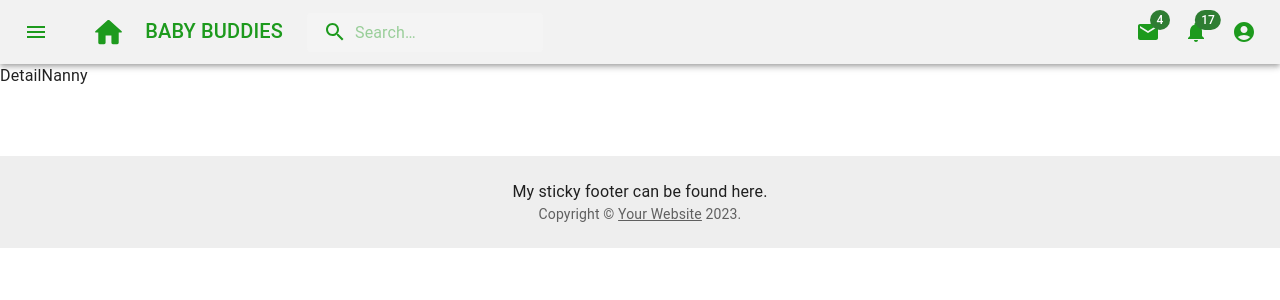
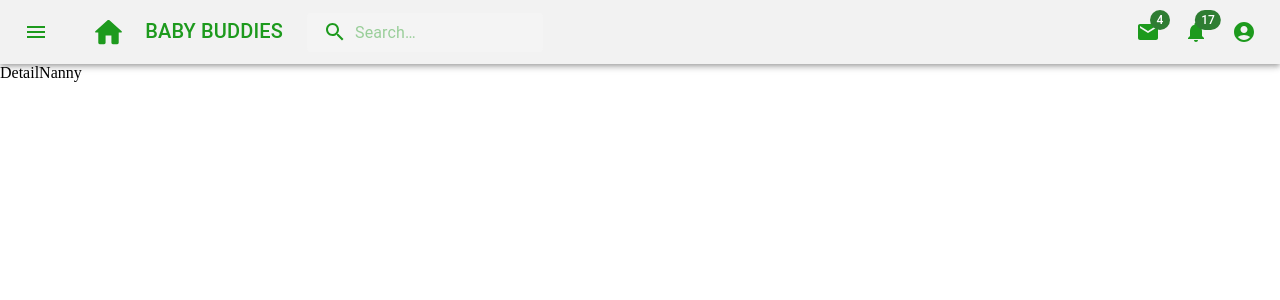
Before and after one commit to hiep464/ItssNihongo1, a React (Create React App) app: page /detail in a window 1280 px wide. Shown: the top 300 px of the page. Built offline with nearby package versions, Linux system fonts and the light colour scheme.

Commit message:
refactor: delete footer

```diff
--- a/src/layout/defaultLayout/DefaultLayout.jsx
+++ b/src/layout/defaultLayout/DefaultLayout.jsx
@@ -1,4 +1,3 @@
-import Footer from '../../components/Footer';
 import HeadederMain from '../../components/HeaderMain';
 
 function DefaultLayout({ children }) {
@@ -6,7 +5,6 @@ function DefaultLayout({ children }) {
         <div>
             <HeadederMain />
             {children}
-            <Footer />
         </div>
     );
 }
--- a/src/layout/registerLayout/RegisterLayout.jsx
+++ b/src/layout/registerLayout/RegisterLayout.jsx
@@ -1,12 +1,10 @@
 import HeaderRegister from '../../components/HeaderRegister';
-import Footer from '../../components/Footer';
 
 function RegisterLayout({ children }) {
     return (
         <div>
             <HeaderRegister />
             {children}
-            <Footer />
         </div>
     );
 }
```
